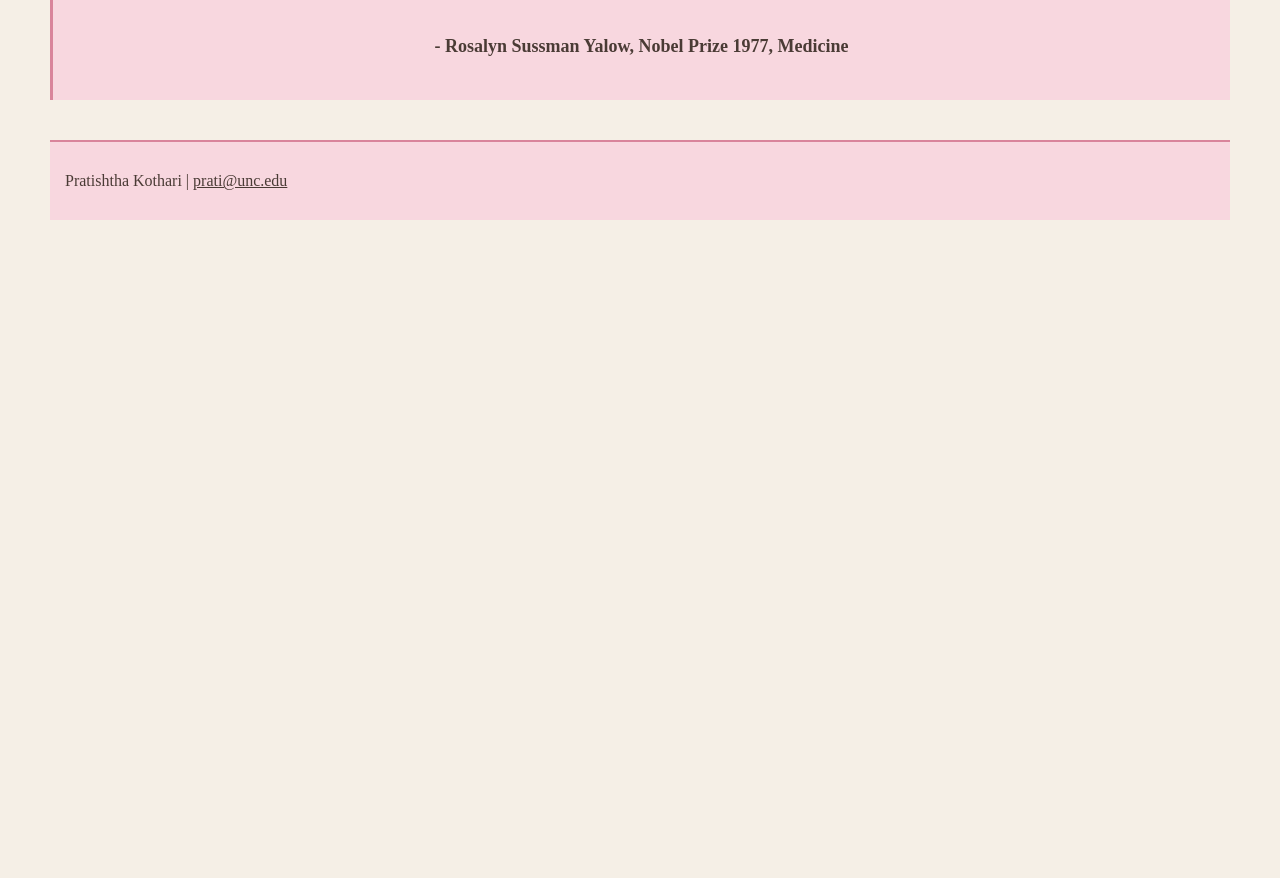
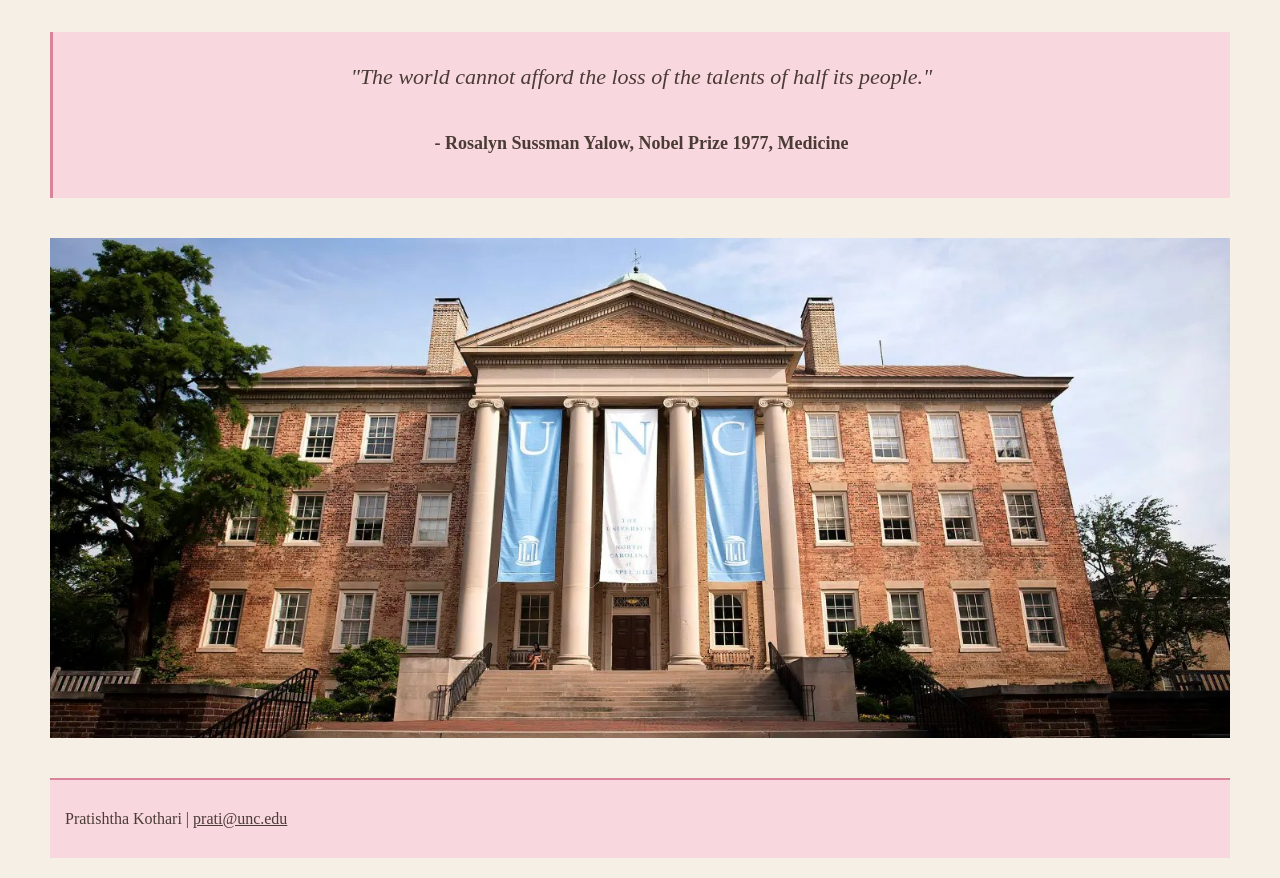
Before and after one commit to pratishthakothari/pratishthakothari.github.io, a plain HTML site: page index.html in a window 1280 px wide. Shown: the part 787-1665 px from the top of the page. Before the commit the page ends 1027 px from the top, so only its background shows below. Drawn offline with Linux system fonts and the light colour scheme.

Commit message:
Old Well header banner

```diff
--- a/index.html
+++ b/index.html
@@ -25,7 +25,7 @@
        <div class="intro">
     <div class="intro-text">
         <h1>Pratishtha Kothari | B.S. in Biomedical Engineering</h1>
-        <p class="body">Hi, I'm Pratishtha Kothari, a first-year student at UNC Chapel Hill. I'm interested in majoring in Biomedical Engineering, with a focus on pharmacoengineering. During my undergraduate years, I hope to get involved in research that develops devices for reproductive health and discovers new ways to improve access to reproductive products. Outside of class, I enjoy the classical arts world, planning to minor in Dramaturgy. Through my training in Bharatanatyam, a classical Indian dance form, I perform in on-campus showcases and enjoy learning classical carnatic music. I volunteer for the Children's Miracle Network through Duke Children's Hospital as a member of Phi Delta Epsilon Pre-Medical Fraternity. After UNC, I plan to attend medical school and specialize in OB/GYN and Fetal Medicine.</p>
+        <p class="body">I am a first-year student at UNC Chapel Hill planning to major in Biomedical Engineering, with a focus on biosensors and medical devices. I'm drawn to this field because women’s health has long been underserved, both in the care women receive as patients and in how few women have shaped that care as physicians and engineers. During my undergraduate years, I hope to get involved in research that develops devices for reproductive health and finds new ways to make reproductive products accessible to the women who need them. Outside of class, I train in Bharatanatyam, a classical Indian dance form, performing in on-campus showcases and studying Carnatic music. This interest leads me to study Dramaturgy in the Dramatic Art department. I volunteer for the Children’s Miracle Network through Duke Children’s Hospital as a member of Phi Delta Epsilon Pre-Medical Fraternity. After UNC, I plan to attend medical school and specialize in OB/GYN and Maternal-Fetal Medicine, joining a generation of women physicians working to make sure women are both well cared for and well represented in medicine.</p>
     </div>
     <img src="images/headshot.jpg" alt="Pratishtha Kothari" class="photo">
 </div>
@@ -33,7 +33,7 @@
             <p>"The world cannot afford the loss of the talents of half its people."</p>
             <p class="name">- Rosalyn Sussman Yalow, Nobel Prize 1977, Medicine</p>
         </div>
-
+<img src="images/unc-banner.jpg" alt="South Building at UNC Chapel Hill" class="banner">
         <footer>
             <p>Pratishtha Kothari | <a href="mailto:prati@unc.edu">prati@unc.edu</a></p>
         </footer>
--- a/style.css
+++ b/style.css
@@ -204,3 +204,12 @@ footer {
         flex-wrap: wrap;
     }
 }
+.banner {
+    display: block;
+    clear: both;
+    width: 100%;
+    height: 500px;
+    object-fit: cover;
+    margin-top: 40px;
+    box-sizing: border-box;
+}
```
Also changed, not shown: about.html (+1 -1 lines), images/old-well.jpg (added), images/unc-banner.jpg (added).
